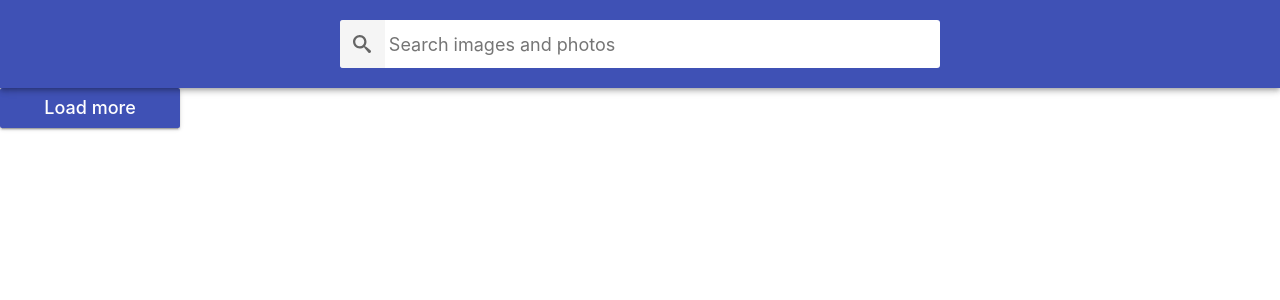
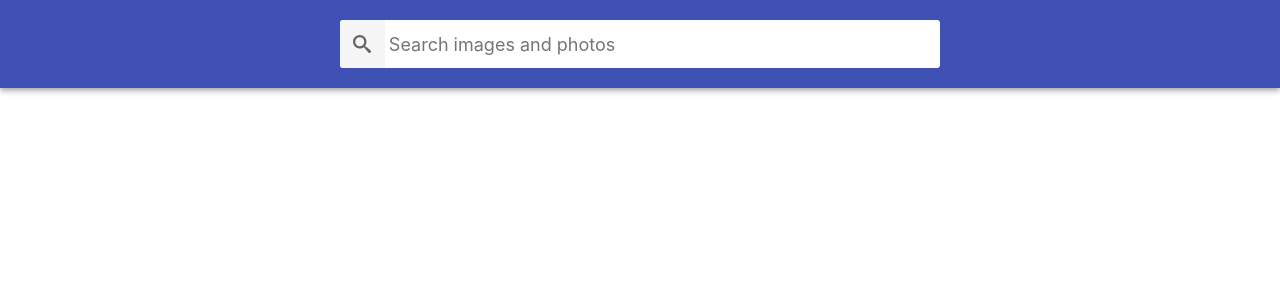
Before and after one commit to marcinmierzejewski/goit-react-hw-03-image-finder, a React (Create React App) app: page / in a window 1280 px wide. Shown: the top 300 px of the page. Built offline with nearby package versions, Linux system fonts and the light colour scheme.

Commit message:
created function to render new picture after clicked loadmore button

```diff
--- a/src/components/App.jsx
+++ b/src/components/App.jsx
@@ -5,116 +5,94 @@ import { Loader } from './Loader/Loader';
 import { Button } from './Button/Button';
 import axios from 'axios';
 
+const INITIAL_STATE = {
+  pictures: [],
+  page: 1,
+  search: '',
+  nextSearch: '',
+  isLoading: false,
+};
+
 export class App extends Component {
   state = {
-    pictures: [],
-    page: 1,
-    search: '',
-    isLoading: false,
+    ...INITIAL_STATE,
   };
 
-  fetchPhotos = async (searchP) => {
+  fetchPhotos = async (searchP, currentPage) => {
     console.log('searching.....');
-    const { page, pictures } = this.state;
+
     const API_KEY = '1424879-278d005ef871cdc02a09416fb';
     const params = new URLSearchParams({
       image_type: 'photo',
       orientation: 'horizontal',
       safesearch: 'true',
       per_page: 12,
-      page: page,
+      page: currentPage,
     });
 
     const response = await axios.get(
       `https://pixabay.com/api/?key=${API_KEY}&q=${searchP}&${params}`
     );
     const responseData = response.data.hits;
+    return responseData;
+  };
+
+  updatePictures = async newSearch => {
+    const { page, pictures } = this.state;
+    const photos = await this.fetchPhotos(newSearch, page);
     const oldPictures = pictures;
     console.log(oldPictures);
-    const newPictures = [...oldPictures, ...responseData];
+    const newPictures = [...oldPictures, ...photos];
     console.log(newPictures);
-    this.setState({ pictures: newPictures, isLoading: false, page: page+1 });
+    this.setState({ pictures: newPictures, isLoading: false, page: page + 1 });
+  };
+
+  resetArray = searchPicture => {
+    this.setState({
+      search: searchPicture,
+      isLoading: true,
+      pictures: [],
+      page: 1,
+    });
   };
 
   changeSearchValue = ({ searchPicture }) => {
-    console.log(`searchPicture: ${searchPicture}`)
-    this.setState(state => ({
-      search: searchPicture, isLoading: true
-    }));
+    console.log(`searchPicture: ${searchPicture}`);
+    console.log(`Po reset ${this.state.pictures}`);
+    this.resetArray(searchPicture);
     console.log('szukaj');
-    this.fetchPhotos(searchPicture);
+    this.updatePictures(searchPicture);
   };
 
   addPages = () => {
-    this.setState((oldState) => ({
-
+    this.setState(oldState => ({
       page: oldState.page + 1,
     }));
-  }
+  };
 
   loadMorePictures = () => {
     // this.setState(state => ({
     //   page: state.page + 1
     // }))
-    const {page, search} = this.state
-    this.addPages()
-    console.log(page)
-    console.log(search)
-    this.fetchPhotos(search)
+    const { page, nextSearch } = this.state;
+    this.addPages();
+    console.log(page);
+    this.updatePictures(nextSearch);
+  };
+
+  async componentDidUpdate() {
+    console.log('update....');
+    const { search, nextSearch } = this.state;
+    if (nextSearch !== search) {
+      this.updatePictures(search);
+      this.setState({ nextSearch: search });
+    }
   }
-
-
-  // async componentDidMount(){
-  //   console.log('componentDidMount')
-  //   const {search} = this.state
-  //   const API_KEY = '1424879-278d005ef871cdc02a09416fb';
-  //   const params = new URLSearchParams({
-  //     image_type: 'photo',
-  //     orientation: 'horizontal',
-  //     safesearch: 'true',
-  //     per_page: 12,
-  //     page: 1,
-  //   });
-  //   if (search) {
-  //     const response = await axios.get(
-  //       `https://pixabay.com/api/?key=${API_KEY}&q=${search}&${params}`
-  //     );
-  //     const responseData = response.data;
-  //     this.setState({pictures: responseData})
-  //   }
-  // }
-
-  // async componentDidUpdate(){
-  //   console.log('componentDidUpdate')
-  //   const { page, search, nextSearch, pictures} = this.state
-  //   const API_KEY = '1424879-278d005ef871cdc02a09416fb';
-  //   const params = new URLSearchParams({
-  //     image_type: 'photo',
-  //     orientation: 'horizontal',
-  //     safesearch: 'true',
-  //     per_page: 12,
-  //     page: {page},
-  //   });
-  //   // this.setState({ isLoading: true });
-  //   if (nextSearch  !==  search) {
-
-  //     const response = await axios.get(
-  //       `https://pixabay.com/api/?key=${API_KEY}&q=${nextSearch}&${params}`
-
-  //     );
-  //     const responseData = response.data.hits;
-  //     const currentPictures = pictures
-  //     console.log(currentPictures);
-  //     const allPictures = [...currentPictures, ...responseData];
-  //     console.log(allPictures)
-  //     this.setState({search: nextSearch, pictures: allPictures, isLoading: false})
-  //   }
-  // }
 
   render() {
     return (
       <div>
-        <SearchBar newSearch={this.changeSearchValue}/>
+        <SearchBar newSearch={this.changeSearchValue} />
         <div>
           {this.state.isLoading ? (
             <Loader />
@@ -123,10 +101,11 @@ export class App extends Component {
           )}
         </div>
         <div>
-          <Button
-            text='Load more'
-            func={this.loadMorePictures}
-          />
+          {this.state.page > 1 ? (
+            <Button text="Load more" func={this.loadMorePictures} />
+          ) : (
+            ''
+          )}
         </div>
       </div>
     );
--- a/src/components/Button/Button.module.css
+++ b/src/components/Button/Button.module.css
@@ -1,10 +1,11 @@
 .Button {
   padding: 8px 16px;
+  margin: 0 auto;
   border-radius: 2px;
   background-color: #3f51b5;
   transition: all 250ms cubic-bezier(0.4, 0, 0.2, 1);
   text-align: center;
-  display: inline-block;
+  display: block;
   color: #fff;
   border: 0;
   text-decoration: none;
@@ -14,7 +15,7 @@
   line-height: 24px;
   font-style: normal;
   font-weight: 500;
-  min-width: 180px;
+  width: 180px;
   box-shadow: 0px 3px 1px -2px rgba(0, 0, 0, 0.2),
     0px 2px 2px 0px rgba(0, 0, 0, 0.14), 0px 1px 5px 0px rgba(0, 0, 0, 0.12);
 }
```
